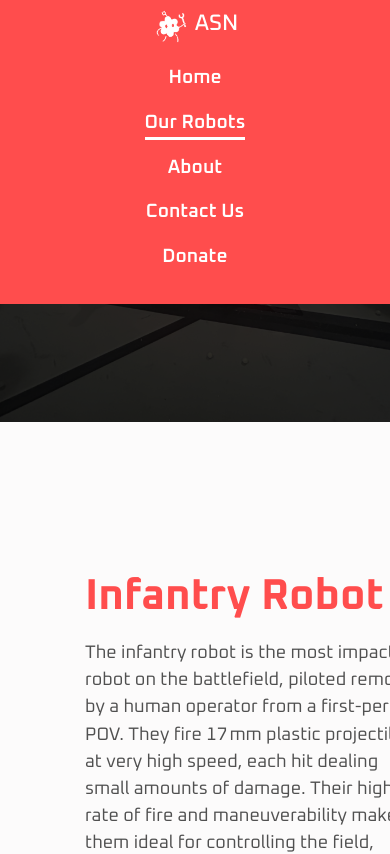
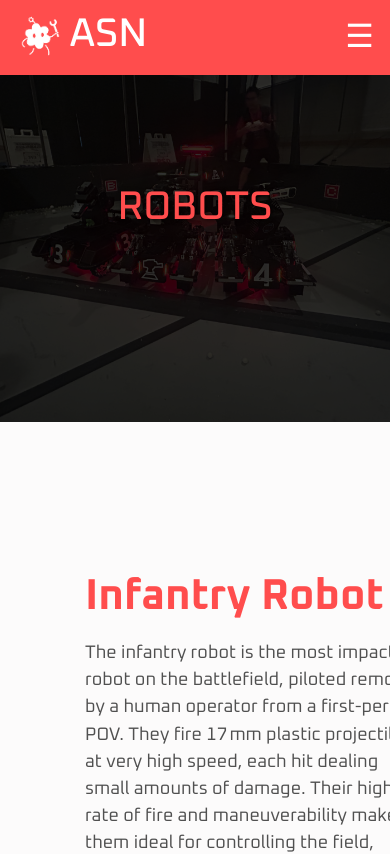
Before and after one commit to kelly2603/sfurcw, a React (Create React App) app: page /robots in a window 390 px wide. Shown: the top 854 px of the page. Built offline with nearby package versions, Linux system fonts and the light colour scheme.

Commit message:
Update mobile responsive

```diff
--- a/src/App.js
+++ b/src/App.js
@@ -5,6 +5,7 @@ import Home from "./routes/Home"
 import About from "./routes/About"
 import Robots from "./routes/Robots"
 import Contact from "./routes/Contact"
+import Sponsor from "./routes/Sponsor"
 
 
 function App() {
@@ -15,6 +16,7 @@ function App() {
         <Route path="/robots" element={<Robots />} />
         <Route path="/about" element={<About />} />
         <Route path="/contact" element={<Contact />} />
+        <Route path="/sponsor" element={<Sponsor />} />
       </Routes>
     </div>
   );
--- a/src/components/About/EventsStyles.css
+++ b/src/components/About/EventsStyles.css
@@ -1,14 +1,16 @@
-
 .event-grid {
     padding-top: 2rem;
     display: grid;
     justify-content: center;
-/* grid-template-columns: repeat(auto-fill, 600px); */
     gap: 50px;
+    grid-template-columns: repeat(auto-fit, minmax(300px, 600px)); /* cap columns */
+    max-width: 1200px; /* center block */
+    margin: 0 auto; /* horizontally center */
 }
 
 .event-card {
-width: 600px;
+    width: 100%; /* fill the grid column */
+    max-width: 600px; /* cap size */
     background-color: #ffffff;
     border-radius: 12px;
     box-shadow: 0 4px 12px rgba(0, 0, 0, 0.05);
@@ -50,3 +52,18 @@ line-height: 1.6;
 .event-details span {
     display: block;
 }
+
+/* Mobile adjustments */
+@media (max-width: 768px) {
+    .event-grid {
+        gap: 30px; /* tighter spacing */
+    }
+
+    .event-title {
+        font-size: 1.5rem; /* smaller headings */
+    }
+
+    .event-details {
+        font-size: 1rem;
+    }
+}
--- a/src/components/FooterStyles.css
+++ b/src/components/FooterStyles.css
@@ -1,18 +1,40 @@
-.footer{
+.footer {
     background-color: #000000;
 }
+
 .footer-container {
     width: 80%;
     height: auto;
     margin: auto;
 }
-.contacts-container{
+
+.contacts-container {
     display: grid;
     padding: 2rem;
     grid-template-columns: repeat(2, 1fr);
     grid-gap: 40px;
 }
-.left{
+
+/* Mobile fix */
+@media (max-width: 768px) {
+    .contacts-container {
+        grid-template-columns: 1fr; /* stack items */
+        grid-gap: 20px; /* smaller gap for mobile */
+        padding: 1rem;
+    }
+
+    .left, .right {
+        align-items: flex-start; /* left-align instead of center */
+        text-align: left;
+    }
+
+    .contacts-container p {
+        font-size: 1rem; /* slightly smaller text on mobile */
+        line-height: 24px;
+    }
+}
+
+.left {
     height: 100%;
     max-width: 100%;
     display: flex;
@@ -20,13 +42,15 @@
     align-items: center;
     padding: 1rem;
 }
+
 .social {
     display: flex;
     gap: 1rem;
     color: #FF4D4D;
+    flex-wrap: wrap; /* prevent overflow on mobile */
 }
 
-.right{
+.right {
     height: 100%;
     max-width: 100%;
     display: flex;
@@ -34,13 +58,18 @@
     align-items: center;
     padding: 1rem;
 }
-.contacts-container p{
+
+.contacts-container p {
     line-height: 30px;
     font-size: 1.2rem;
     color: #FF4D4D;
 }
-.copyright-container p{
+
+.copyright-container p {
     color: #616060;
     display: flex;
     justify-content: center;
+    font-size: 0.9rem;
+    text-align: center;
+    padding: 1rem 0;
 }
--- a/src/components/Navbar.js
+++ b/src/components/Navbar.js
@@ -1,37 +1,62 @@
-import "./NavbarStyles.css"
-import React, {useState} from "react";
-import { Link,NavLink } from "react-router-dom";
+import "./NavbarStyles.css";
+import React, { useState } from "react";
+import { Link, NavLink } from "react-router-dom";
 
 import Img1 from "./images/Fluff_S_NBG_White.png";
 
 const Navbar = () => {
+  const [isOpen, setIsOpen] = useState(false);
+
+  const toggleMenu = () => setIsOpen(!isOpen);
+
   return (
-        <div className = "header">
+    <div className="header">
       <Link to="/">
         <div className="logo">
           <img className="logo-img" src={Img1} alt="Img1" />
           <h1>ASN</h1>
         </div>
       </Link>
-            <ul className="nav-menu">
+
+      {/* Hamburger icon */}
+      <div className="hamburger" onClick={toggleMenu}>
+        {isOpen ? "✖" : "☰"}
+      </div>
+
+      {/* Nav menu */}
+      <ul className={isOpen ? "nav-menu active" : "nav-menu"}>
         <li>
-                    <NavLink to="/" exact activeClassName="active">Home</NavLink>
+          <NavLink to="/" exact="true" activeclassname="active">
+            Home
+          </NavLink>
         </li>
         <li>
-                    <NavLink to="/robots" exact activeClassName="active">Our Robots</NavLink>
+          <NavLink to="/robots" exact="true" activeclassname="active">
+            Our Robots
+          </NavLink>
         </li>
         <li>
-                    <NavLink to="/about" exact activeClassName="active">About</NavLink>
+          <NavLink to="/about" exact="true" activeclassname="active">
+            About
+          </NavLink>
         </li>
         <li>
-                    <NavLink to="/contact" exact activeClassName="active">Contact Us</NavLink>
+          <NavLink to="/contact" exact="true" activeclassname="active">
+            Contact Us
+          </NavLink>
         </li>
         <li>
-                <a href="https://donate.sfu.ca/page/149582/donate/1" target="_blank" rel="noopener noreferrer">Donate</a>
+          <a
+            href="https://donate.sfu.ca/page/149582/donate/1"
+            target="_blank"
+            rel="noopener noreferrer"
+          >
+            Donate
+          </a>
         </li>
       </ul>
     </div>
-    )
-}
+  );
+};
 
-export default Navbar
+export default Navbar;
--- a/src/components/NavbarStyles.css
+++ b/src/components/NavbarStyles.css
@@ -16,10 +16,11 @@
 
 .nav-menu {
   display: flex;
+  gap: 1rem;
 }
 
 .nav-menu li {
-    padding: 0 1rem;
+  list-style: none;
 }
 
 .nav-menu li a {
@@ -44,10 +45,7 @@
   transition: transform 0.3s ease;
 }
 
-.nav-menu li a:hover::after {
-    transform: scaleX(1);
-}
-
+.nav-menu li a:hover::after,
 .nav-menu li a.active::after {
   transform: scaleX(1);
 }
@@ -68,34 +66,40 @@
   padding-bottom: 0.2rem;
 }
 
-/* 📱 Mobile responsive styles */
-@media (max-width: 768px) {
-    .header {
-        flex-direction: column;   /* stack logo + nav */
-        height: auto;             /* allow flexible height */
-        padding: 0.5rem 1rem;
+/* Hamburger button */
+.hamburger {
+  display: none;
+  font-size: 2rem;
+  color: #fff;
+  cursor: pointer;
+  z-index: 20;
 }
 
-    .logo h1 {
-        font-size: 1.4rem; /* smaller logo text */
-    }
-
-    .logo-img {
-        height: 40px; /* shrink logo image */
+/* 📱 Mobile styles */
+@media (max-width: 768px) {
+  .hamburger {
+    display: block;
   }
 
   .nav-menu {
-        flex-direction: column;  /* stack nav items */
+    position: fixed;
+    top: 0;
+    right: -100%;
+    flex-direction: column;
+    align-items: center;
+    justify-content: center;
+    background-color: #ff4d4d;
     width: 100%;
-        text-align: center;
-        margin-top: 0.5rem;
+    height: 100vh;
+    gap: 2rem;
+    transition: right 0.3s ease-in-out;
   }
 
-    .nav-menu li {
-        padding: 0.5rem 0;
+  .nav-menu.active {
+    right: 0;
   }
 
   .nav-menu li a {
-        font-size: 1.2rem;
+    font-size: 1.8rem;
   }
 }
--- /dev/null
+++ b/src/routes/Sponsor.js
@@ -0,0 +1,17 @@
+import React from 'react'
+import Navbar from '../components/Navbar'
+import Footer from "../components/Footer"
+import HeroImg2 from "../components/HeroImg2"
+import Img1 from "../components/Contact/contact_images/IMG_9670.jpg"
+
+const Sponsor = () => {
+  return (
+    <div>
+        <Navbar />
+        <HeroImg2 heading="SPONSOR" image={Img1}/>
+        <Footer />
+    </div>
+  )
+}
+
+export default Sponsor
```
Lines whose indentation alone changed are shown as unchanged.
